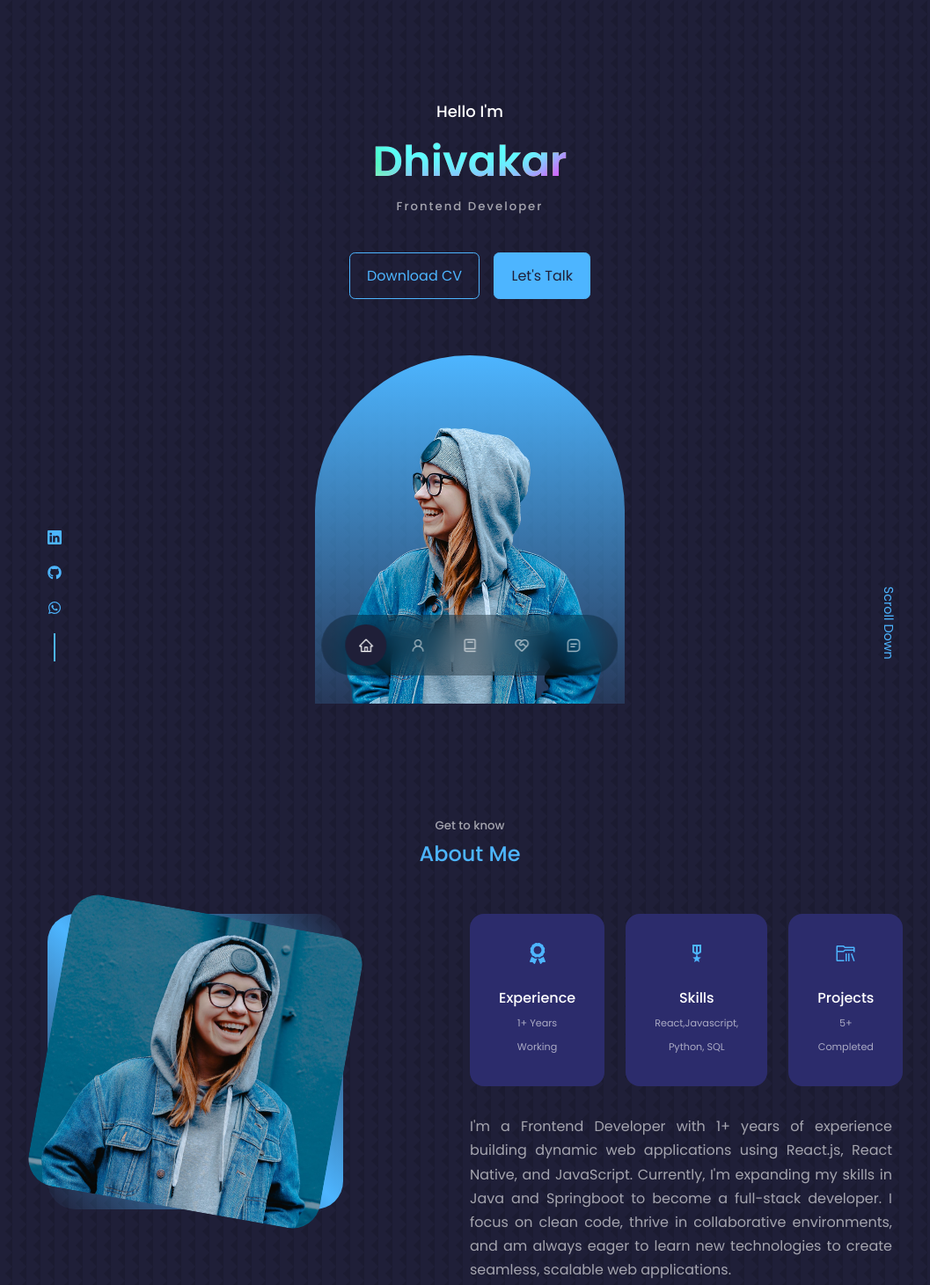
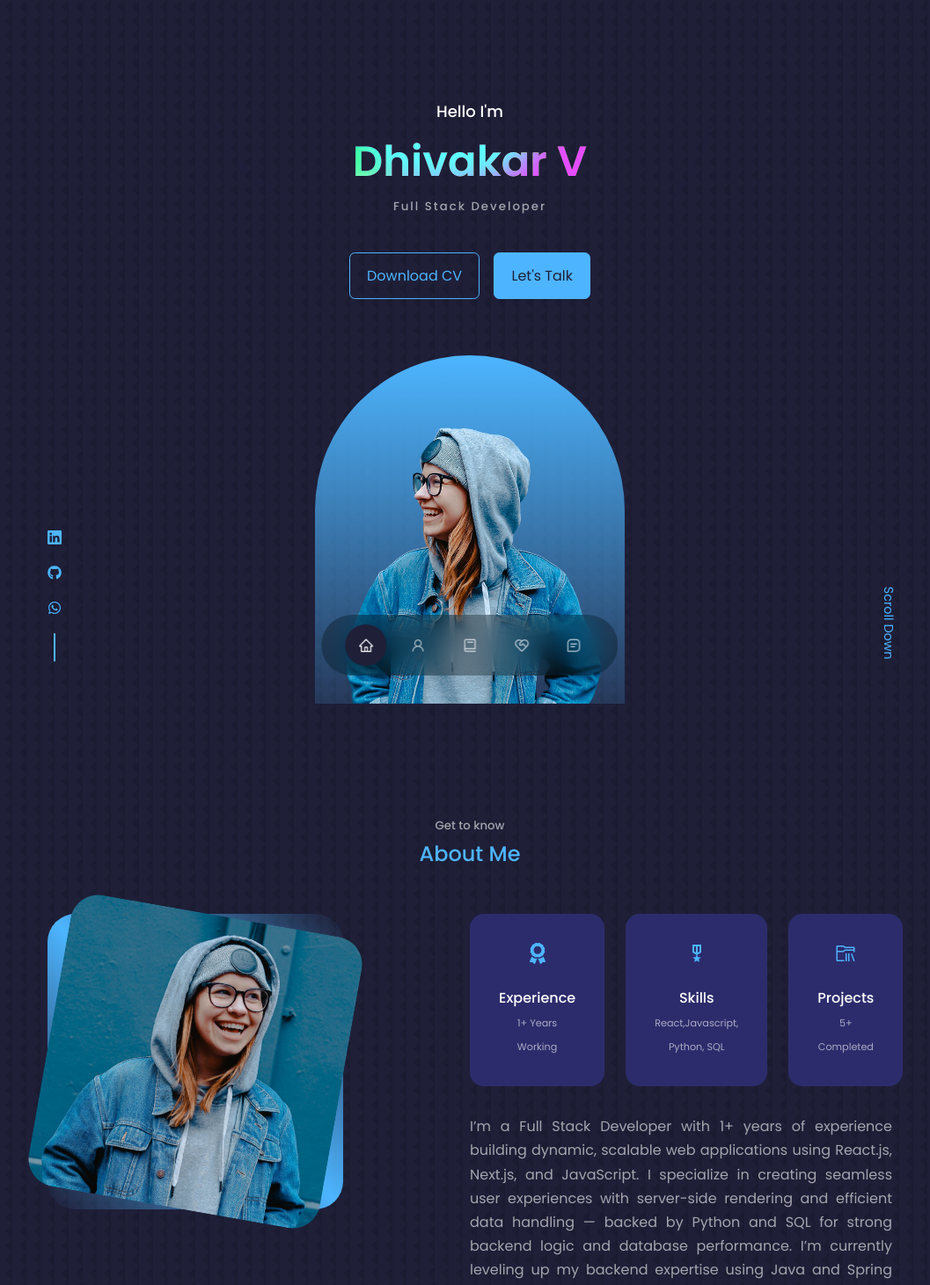
Before and after one commit to dhiva1312/Portfolio, a React (Vite) app: page / in a window 1280 px wide. Shown: the top 1461 px of the page at 88% size, without its empty margins (106-1163 px from the left). Built offline with nearby package versions, Linux system fonts and the light colour scheme.

Commit message:
Updated portfolio

```diff
--- a/src/components/about/About.jsx
+++ b/src/components/about/About.jsx
@@ -34,8 +34,9 @@ const About = () => {
                   <small>5+ Completed</small>
                 </article>
               </div>
-              <p>I'm a Frontend Developer with 1+ years of experience building dynamic web applications using React.js, React Native, and JavaScript. Currently, I'm expanding my skills in Java and Springboot to become a full-stack developer. I focus on clean code, thrive in collaborative environments,
-                and am always eager to learn new technologies to create seamless, scalable web applications.</p>
+              <p>I’m a Full Stack Developer with 1+ years of experience building dynamic, scalable web applications using React.js, Next.js, and JavaScript. I specialize in creating seamless user experiences with server-side rendering and efficient data handling — backed by Python and SQL for strong backend logic and database performance.
+
+I’m currently leveling up my backend expertise using Java and Spring Boot, aiming to build end-to-end solutions that are clean, secure, and production-ready. I enjoy transforming ideas into high-impact products, collaborating with teams, and continuously learning new technologies to deliver modern, fast, and user-focused applications.</p>
               <a href='#contact' className='btn btn-primary'>Let's Talk</a>
             </div>
         </div>
--- a/src/components/header/Header.jsx
+++ b/src/components/header/Header.jsx
@@ -9,7 +9,7 @@ const Header = () => {
         <div className="container header-container">
             <h5 className='name'>Hello I'm</h5>
             <div class="content">
-  <h1 class="title">Dhivakar
+  <h1 class="title">Dhivakar V
     <div class="aurora">
       <div class="aurora__item"></div>
       <div class="aurora__item"></div>
@@ -19,7 +19,7 @@ const Header = () => {
   </h1>
 
 </div>
-            <h5 className="text-light typewriter">Frontend Developer</h5>
+            <h5 className="text-light typewriter">Full Stack Developer</h5>
             <CTA/>
             <Headersocials/>
             <div className="me">
```
